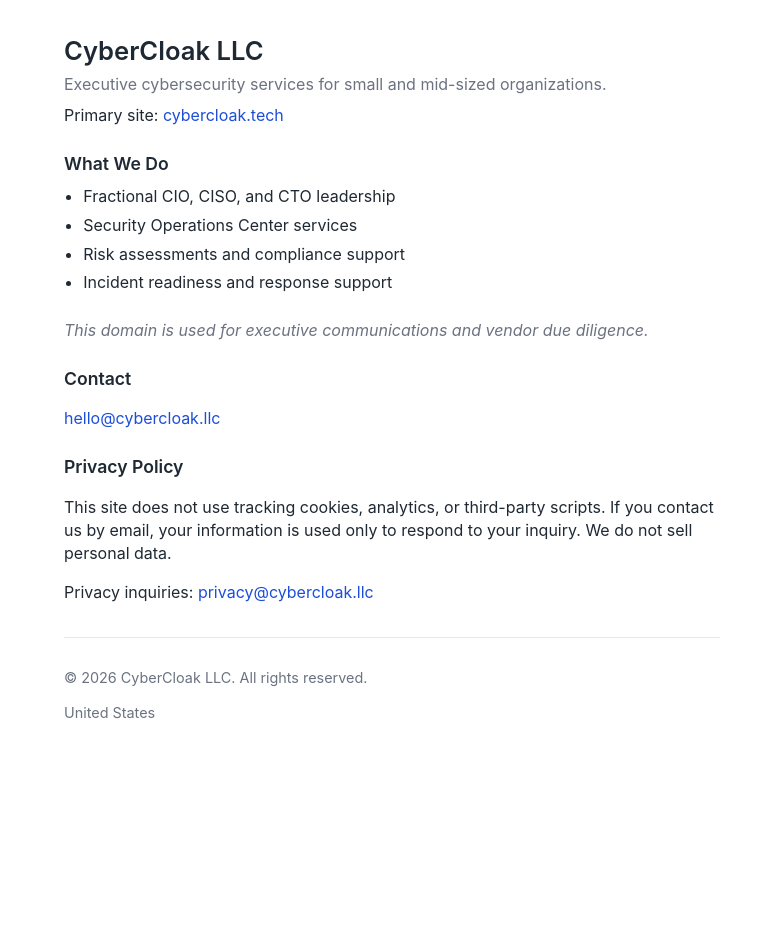
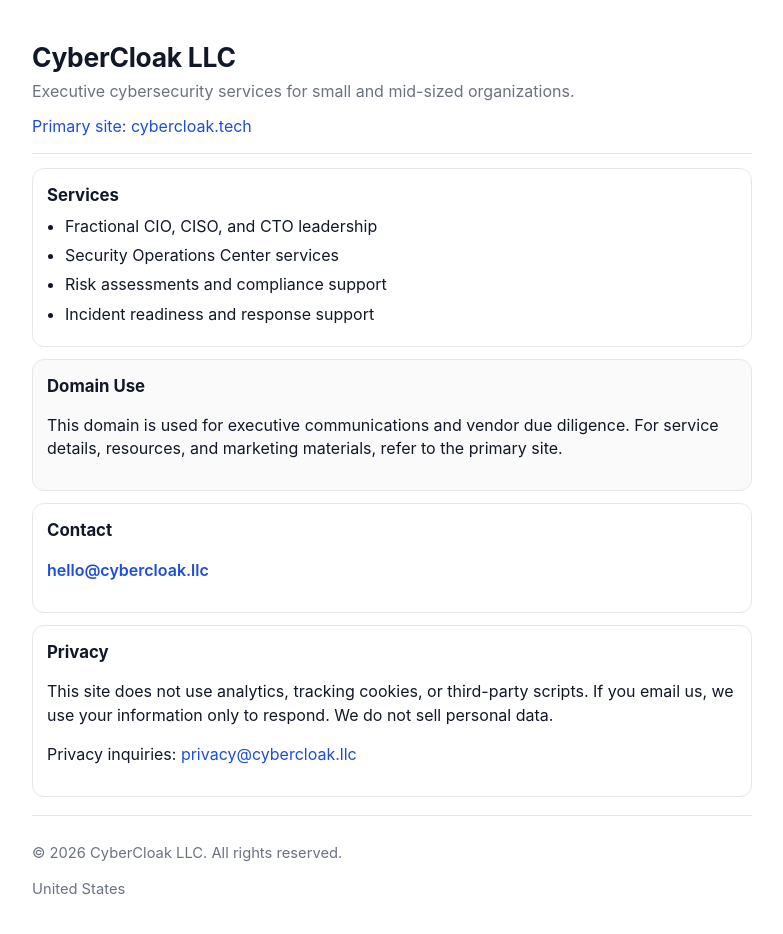
Before and after one commit to groetkens/cybercloak-llc, a plain HTML site: page index.html in a window 1280 px wide. Shown: the whole page, without its empty margins (248-1031 px from the left). Before the commit the page ends 800 px from the top, so only its background shows below. Drawn offline with Linux system fonts and the light colour scheme.

Commit message:
maybe a little style

```diff
--- a/index.html
+++ b/index.html
@@ -6,6 +6,7 @@
 
   <title>CyberCloak LLC | Executive Cybersecurity Services</title>
   <meta name="description" content="CyberCloak LLC provides executive cybersecurity services, fractional leadership, and risk support for small and mid-sized organizations." />
+  <link rel="canonical" href="https://cybercloak.llc/" />
 
   <meta property="og:title" content="CyberCloak LLC" />
   <meta property="og:description" content="Executive cybersecurity services for small and mid-sized organizations." />
@@ -13,22 +14,24 @@
   <meta property="og:url" content="https://cybercloak.llc/" />
 
   <link rel="stylesheet" href="styles.css" />
-  <link rel="canonical" href="https://cybercloak.llc/" />
 </head>
 
 <body>
-  <header>
+  <div class="wrap">
+    <header class="header">
+      <div class="brand">
         <h1>CyberCloak LLC</h1>
         <p class="tagline">Executive cybersecurity services for small and mid-sized organizations.</p>
-    <p class="primary-link">
-      Primary site:
-      <a href="https://www.cybercloak.tech" rel="noopener">cybercloak.tech</a>
-    </p>
+      </div>
+
+      <div class="meta">
+        <a class="primary" href="https://www.cybercloak.tech" rel="noopener">Primary site: cybercloak.tech</a>
+      </div>
     </header>
 
     <main>
-    <section>
-      <h2>What We Do</h2>
+      <section class="panel">
+        <h2>Services</h2>
         <ul>
           <li>Fractional CIO, CISO, and CTO leadership</li>
           <li>Security Operations Center services</li>
@@ -37,25 +40,26 @@
         </ul>
       </section>
 
-    <section>
-      <p class="purpose">
+      <section class="panel subtle">
+        <h2>Domain Use</h2>
+        <p>
           This domain is used for executive communications and vendor due diligence.
+          For service details, resources, and marketing materials, refer to the primary site.
         </p>
       </section>
 
-    <section>
+      <section class="panel">
         <h2>Contact</h2>
-      <p>
+        <p class="contact">
           <a href="mailto:hello@cybercloak.llc">hello@cybercloak.llc</a>
         </p>
       </section>
 
-    <section id="privacy">
-      <h2>Privacy Policy</h2>
+      <section class="panel" id="privacy">
+        <h2>Privacy</h2>
         <p>
-        This site does not use tracking cookies, analytics, or third-party scripts.
-        If you contact us by email, your information is used only to respond to your inquiry.
-        We do not sell personal data.
+          This site does not use analytics, tracking cookies, or third-party scripts.
+          If you email us, we use your information only to respond. We do not sell personal data.
         </p>
         <p>
           Privacy inquiries:
@@ -64,13 +68,10 @@
       </section>
     </main>
 
-  <footer>
-    <p>© <span id="year"></span> CyberCloak LLC. All rights reserved.</p>
+    <footer class="footer">
+      <p>© 2026 CyberCloak LLC. All rights reserved.</p>
       <p>United States</p>
     </footer>
-
-  <script>
-    document.getElementById("year").textContent = new Date().getFullYear();
-  </script>
+  </div>
 </body>
 </html>
--- a/styles.css
+++ b/styles.css
@@ -1,99 +1,98 @@
-
-:root {
-  --text: #1f2933;
-  --muted: #6b7280;
-  --link: #1d4ed8;
-  --bg: #ffffff;
+:root{
+  --bg:#ffffff;
+  --ink:#111827;
+  --muted:#6b7280;
+  --line:#e5e7eb;
+  --panel:#fafafa;
+  --link:#1d4ed8; /* keep link-only accent */
 }
 
-* {
-  box-sizing: border-box;
+*{ box-sizing:border-box; }
+
+html,body{
+  margin:0;
+  padding:0;
+  background:var(--bg);
+  color:var(--ink);
+  font-family:-apple-system,BlinkMacSystemFont,"Segoe UI",Roboto,Lato,Helvetica,Arial,sans-serif;
+  font-size:16px;
+  line-height:1.45;
 }
 
-html, body {
-  margin: 0;
-  padding: 0;
-  background: var(--bg);
-  color: var(--text);
-  font-family: -apple-system, BlinkMacSystemFont, "Segoe UI", Roboto, Lato, Helvetica, Arial, sans-serif;
-  font-size: 16px;
-  line-height: 1.45;
+body{ padding:18px; }
+
+.wrap{
+  max-width:720px;
+  margin:0 auto;
 }
 
-body {
-  padding: 1.25rem;
+.header{
+  padding:10px 0 14px 0;
+  border-bottom:1px solid var(--line);
+  margin-bottom:14px;
 }
 
-header {
-  margin-bottom: 1.5rem;
+h1{
+  font-size:1.65rem;
+  margin:0 0 4px 0;
+  font-weight:650;
+  letter-spacing:-0.01em;
 }
 
-h1 {
-  font-size: 1.4rem;
-  margin: 0 0 0.25rem 0;
-  font-weight: 600;
+.tagline{
+  margin:0;
+  color:var(--muted);
 }
 
-.tagline {
-  margin: 0.25rem 0 0.5rem 0;
-  color: var(--muted);
+.meta{
+  margin-top:10px;
 }
 
-.primary-link {
-  margin-top: 0.25rem;
+a{
+  color:var(--link);
+  text-decoration:none;
 }
 
-main section {
-  margin-bottom: 1.5rem;
+a:hover,a:focus{ text-decoration:underline; }
+
+.panel{
+  border:1px solid var(--line);
+  background:#fff;
+  border-radius:12px;
+  padding:14px;
+  margin:12px 0;
 }
 
-h2 {
-  font-size: 1.1rem;
-  margin-bottom: 0.5rem;
-  font-weight: 600;
+.panel.subtle{
+  background:var(--panel);
 }
 
-ul {
-  padding-left: 1.2rem;
-  margin: 0.5rem 0;
+h2{
+  font-size:1.05rem;
+  margin:0 0 8px 0;
+  font-weight:650;
 }
 
-li {
-  margin-bottom: 0.35rem;
+ul{
+  margin:0;
+  padding-left:18px;
 }
 
-.purpose {
-  font-style: italic;
-  color: var(--muted);
+li{ margin:0 0 6px 0; }
+
+.contact a{
+  font-weight:600;
 }
 
-a {
-  color: var(--link);
-  text-decoration: none;
+.footer{
+  margin-top:18px;
+  padding-top:12px;
+  border-top:1px solid var(--line);
+  color:var(--muted);
+  font-size:0.92rem;
 }
 
-a:hover,
-a:focus {
-  text-decoration: underline;
+@media (min-width:768px){
+  body{ padding:28px; }
+  .meta{ margin-top:12px; }
 }
-
-footer {
-  border-top: 1px solid #e5e7eb;
-  padding-top: 1rem;
-  margin-top: 2rem;
-  font-size: 0.9rem;
-  color: var(--muted);
-}
-
-/* Tablet and up */
-@media (min-width: 768px) {
-  body {
-    max-width: 720px;
-    margin: 0 auto;
-    padding: 2rem;
-  }
-
-  h1 {
-    font-size: 1.6rem;
-  }
-}
```
Lines whose indentation alone changed are shown as unchanged.
